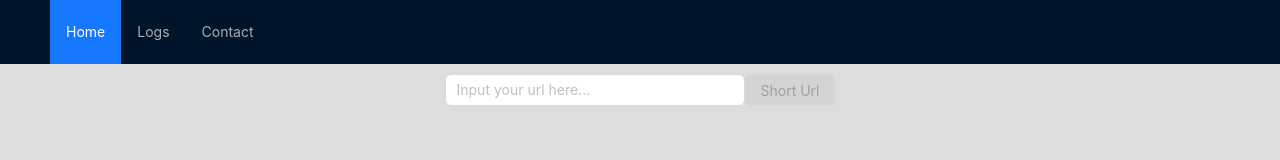
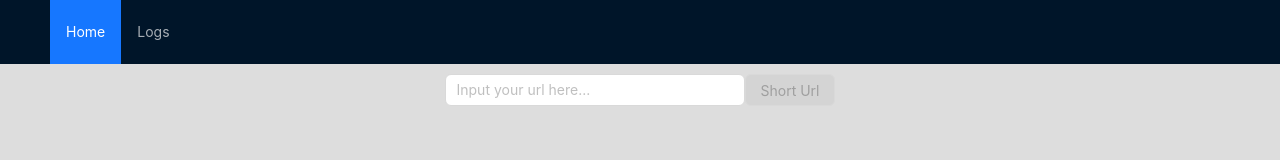
Before and after one commit to Pwnkdm/url-shortner-client, a React (Create React App) app: page / in a window 1280 px wide. Shown: the top 160 px of the page. Built offline with nearby package versions, Linux system fonts and the light colour scheme.

Commit message:
change made

```diff
--- a/src/componants/Navbar.jsx
+++ b/src/componants/Navbar.jsx
@@ -32,9 +32,9 @@ const Navbar = () => {
         <Menu.Item key="2">
           <Link to='/logs'>Logs</Link>
         </Menu.Item>
-        <Menu.Item key="4">
+        {/* <Menu.Item key="4">
           <Link to='/contact'>Contact</Link>
-        </Menu.Item>
+        </Menu.Item> */}
       </Menu>
     </Header>
   );
--- a/src/componants/ShortUrl.jsx
+++ b/src/componants/ShortUrl.jsx
@@ -25,7 +25,7 @@ const { Text } = Typography;
                 <h3 style={{color:"black"}}>Copy And use/share</h3>
                 {urlData?.map((el,ind)=>(
                     <div style={{maxWidth:"200px",margin:"auto",marginTop:"10px",textAlign:"center",background:"#ffff",padding:"10px",borderRadius:"5px"}}>
-                    <Text  copyable={{text:`https://odd-cyan-raven-boot.cyclic.app/url/${el?.id}`}}>
+                    <Text  copyable={{text:`https://nanoid.cyclic.app/url/${el?.id}`}}>
                         {el?.id}
                     </Text>
                     </div>
```
Also changed, not shown: 1 other file (tests, documents, lock files or other folders).
